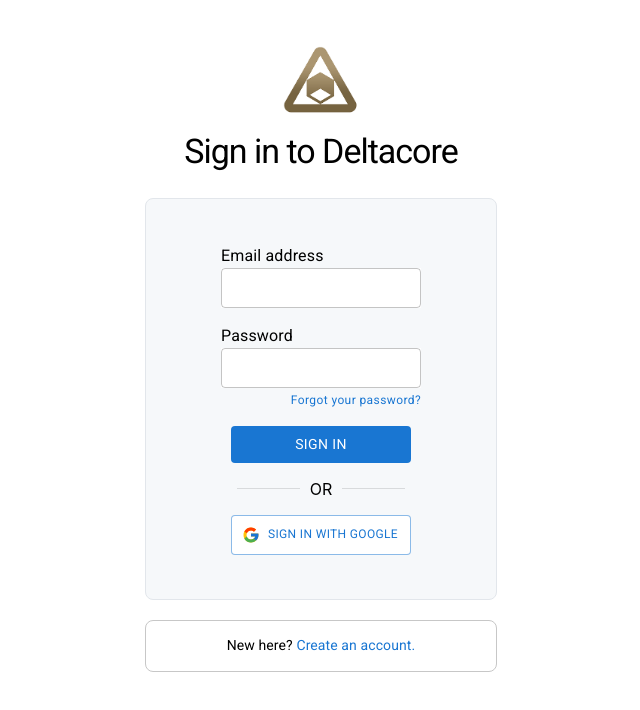
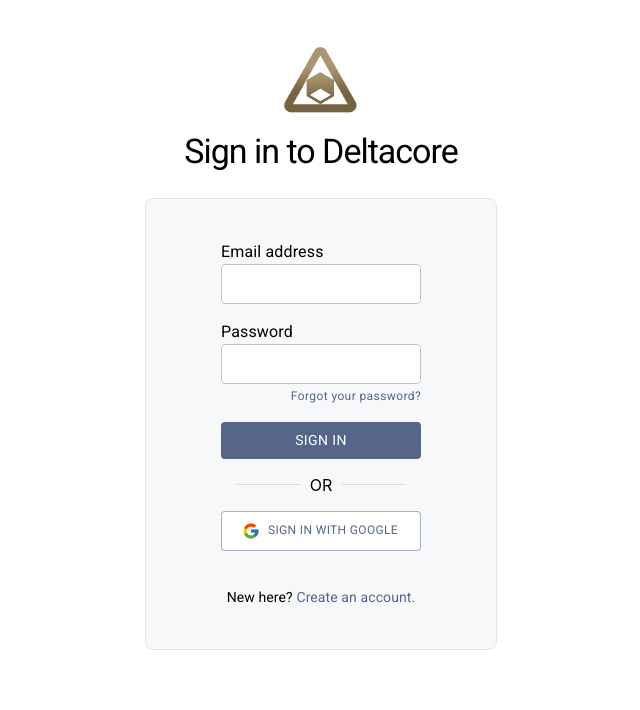
Before and after one commit to genium-software/deltacore-main, a React (Create React App) app in the folder client/: page /#/ in a window 1280 px wide. Shown: the top 710 px of the page, without its empty margins (319-959 px from the left). Built offline with nearby package versions, Linux system fonts and the light colour scheme.

Commit message:
Refactored LoginForm

```diff
--- a/client/src/App.js
+++ b/client/src/App.js
@@ -5,12 +5,38 @@
 import "./App.css";
 import AuthRouter from "./old-ui-src/router/AuthRouter";
 import "@fontsource/roboto/400.css";
+import { createTheme, ThemeProvider } from "@mui/material/styles";
 
 function App() {
+  const theme = createTheme({
+    palette: {
+      primary: {
+        main: "#56658a",
+      },
+      secondary: {
+        main: "#AB9671",
+      },
+      warning: {
+        main: "#d7a319",
+      },
+      success: {
+        main: "#2bc194",
+      },
+      danger: {
+        main: "#9c503d",
+      },
+      info: {
+        main: "#3997be",
+      },
+    },
+  });
+
   return (
     <Fragment>
       <BrowserRouter>
-        <AuthRouter />
+        <ThemeProvider theme={theme}>
+          <AuthRouter />
+        </ThemeProvider>
       </BrowserRouter>
     </Fragment>
   );
--- a/client/src/old-ui-src/components/auth/authComponents/LoginForm.jsx
+++ b/client/src/old-ui-src/components/auth/authComponents/LoginForm.jsx
@@ -9,15 +9,11 @@
 import Link from "@mui/material/Link";
 import Divider from "@mui/material/Divider";
 import { FcGoogle } from "react-icons/fc";
-import logo from "./long-logo.png";
 import icon from "./icon-logo.png";
 
 const LoginForm = () => {
-  return (
-    <Fragment>
-      <div>
-        <Container maxWidth="sm">
-          <div>
+  // CHILD COMPONENTS
+  const Logo = (
     <img
       src={icon}
       style={{
@@ -28,6 +24,44 @@
         marginRight: "auto",
       }}
     />
+  );
+
+  const GoogleButton = (
+    // TODO: make oauth client for google login and link here
+    <Button
+      variant="outlined"
+      startIcon={<FcGoogle />}
+      color="primary"
+      sx={{
+        width: 200,
+        height: 40,
+        fontSize: 12,
+        bgcolor: "#ffffff",
+      }}
+      size="small"
+      disableElevation
+    >
+      Sign in with Google
+    </Button>
+  );
+
+  const OrDivider = (
+    <Box width={200}>
+      <Divider variant="middle" textAlign="center" flexItem>
+        OR
+      </Divider>
+    </Box>
+  );
+
+  const SignInButton = (
+    <div>
+      <Button variant="contained" sx={{ width: 200 }} disableElevation>
+        Sign in
+      </Button>
+    </div>
+  );
+
+  const PageHeader = (
     <Typography
       variant="h4"
       gutterBottom
@@ -38,6 +72,15 @@
     >
       Sign in to Deltacore
     </Typography>
+  );
+
+  return (
+    <Fragment>
+      <div>
+        <Container maxWidth="sm">
+          <div>
+            {Logo}
+            {PageHeader}
           </div>
           <Box
             component="form"
@@ -48,7 +91,7 @@
             alignItems="center"
             justifyContent="center"
             width={350}
-            height={400}
+            height={450}
             display="flex"
             bgcolor="#f6f8fa"
             border={1}
@@ -84,50 +127,22 @@
                   </Link>
                 </div>
               </div>
-
+              {SignInButton}
+              {OrDivider}
+              {GoogleButton}
               <div>
-                <Button
-                  variant="contained"
-                  sx={{ width: 180 }}
-                  disableElevation
-                >
-                  Sign in
-                </Button>
-              </div>
-
-              <Box width={200}>
-                <Divider variant="middle" textAlign="center" flexItem>
-                  OR
-                </Divider>
-              </Box>
-              {/* TODO: make oauth client for google login and link here */}
-              <Button
-                variant="outlined"
-                startIcon={<FcGoogle />}
-                color="primary"
-                sx={{
-                  width: 180,
-                  height: 40,
-                  fontSize: 12,
-                  bgcolor: "#ffffff",
-                }}
-                size="small"
-                disableElevation
-              >
-                Sign in with Google
-              </Button>
-              {/* <div>
+                <br />
                 <Typography variant="subtitle2">
                   New here?{" "}
                   <Link href="#" variant="subtitle2" underline="hover">
                     Create an account.
                   </Link>
                 </Typography>
-              </div> */}
+              </div>
             </Stack>
           </Box>
         </Container>
-        <Box
+        {/* <Box
           component="form"
           m="auto"
           mt="20px"
@@ -151,7 +166,7 @@
               </Link>
             </Typography>
           </div>
-        </Box>
+        </Box> */}
       </div>
     </Fragment>
   );
```
Lines whose indentation alone changed are shown as unchanged.
